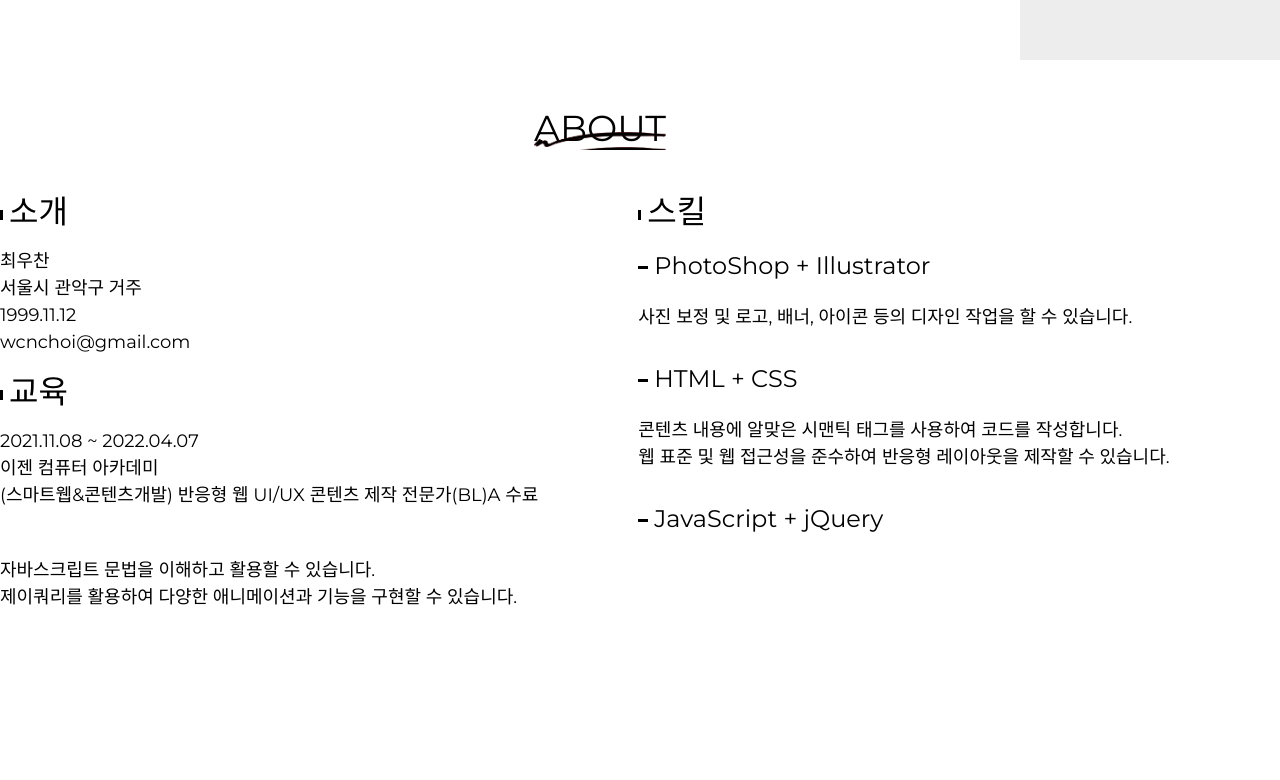
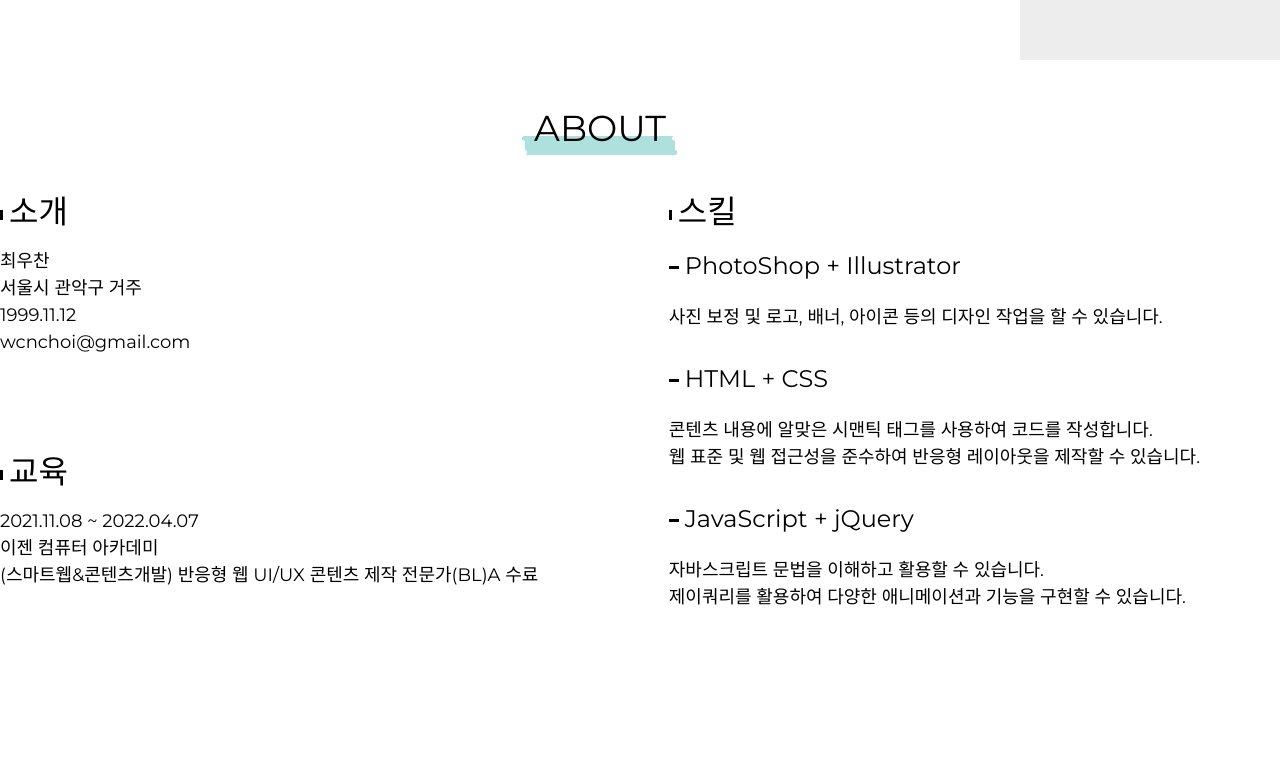
Before and after one commit to nrwr434/inde, a plain HTML site: page index.html in a window 1280 px wide. Shown: the part 740-1520 px from the top of the page. Drawn offline with nearby package versions, Linux system fonts and the light colour scheme; files whose address does not match are found by name; a web font is replaced by a local one.

Commit message:
Add files via upload

```diff
--- a/css/main.css
+++ b/css/main.css
@@ -47,8 +47,23 @@ footer p {text-align: center;}
 /* main */
 main {width: calc(100% - 260px);}
 h2 {padding: 50px 0;font-size: 36px;font-weight: normal;text-align: center;}
-h2 span {position: relative;}
-h2 span::after {content: "";display: inline-block;position: absolute;left: 0;right: 0;bottom: 0;background: url(../img/h2_under.png);background-size: contain;height: 18px;}
+.realistic-marker-highlight{
+   position:relative;
+ }
+
+ .realistic-marker-highlight:before{
+   content:"";
+   background-color:#AEE0DD;
+   width:100%;
+   height:0.5em;
+   position:absolute;
+   z-index:-1;
+   filter:url(#marker-shape);
+   left:-0.25em;
+   /* top:0.1em; */
+   bottom: -4px;
+   padding:0 0.25em;
+ }
 
 /* #home */
 #home {text-align: center;position: relative;}
@@ -66,13 +81,12 @@ h2 span::after {content: "";display: inline-block;position: absolute;left: 0;rig
 #about .left_box_a {float: left;margin-right: 100px;}
 #about .left_box_a h3 {font-size: 32px;margin-bottom: 20px;}
 #about .left_box_a h3::before {content: "";display: inline-block;vertical-align: middle;width: 3px;height: 10px;background: #000;margin-right: 6px;}
-#about .left_box_a ul {margin-bottom: 20px;}
+#about .left_box_a ul {margin-bottom: 100px;}
 #about .left_box_a ul li {line-height: 1.5;}
-#about .left_box_a ul li
 #about .right_box_a {float: right;}
 #about .right_box_a h3 {font-size: 32px;margin-bottom: 20px;}
 #about .right_box_a h3::before {content: "";display: inline-block;vertical-align: middle;width: 3px;height: 10px;background: #000;margin-right: 6px;}
-#about .right_box_a ul {}
+#about .right_box_a ul {float: right;}
 #about .right_box_a ul li {margin-bottom: 30px;line-height: 1.5;}
 #about .right_box_a ul li strong {font-size: 24px;display: inline-block;margin-bottom: 20px;}
 #about .right_box_a ul li strong::before {content: "";display: inline-block;vertical-align: middle;width: 10px;height: 3px;background: #000;margin-right: 6px;}
```
